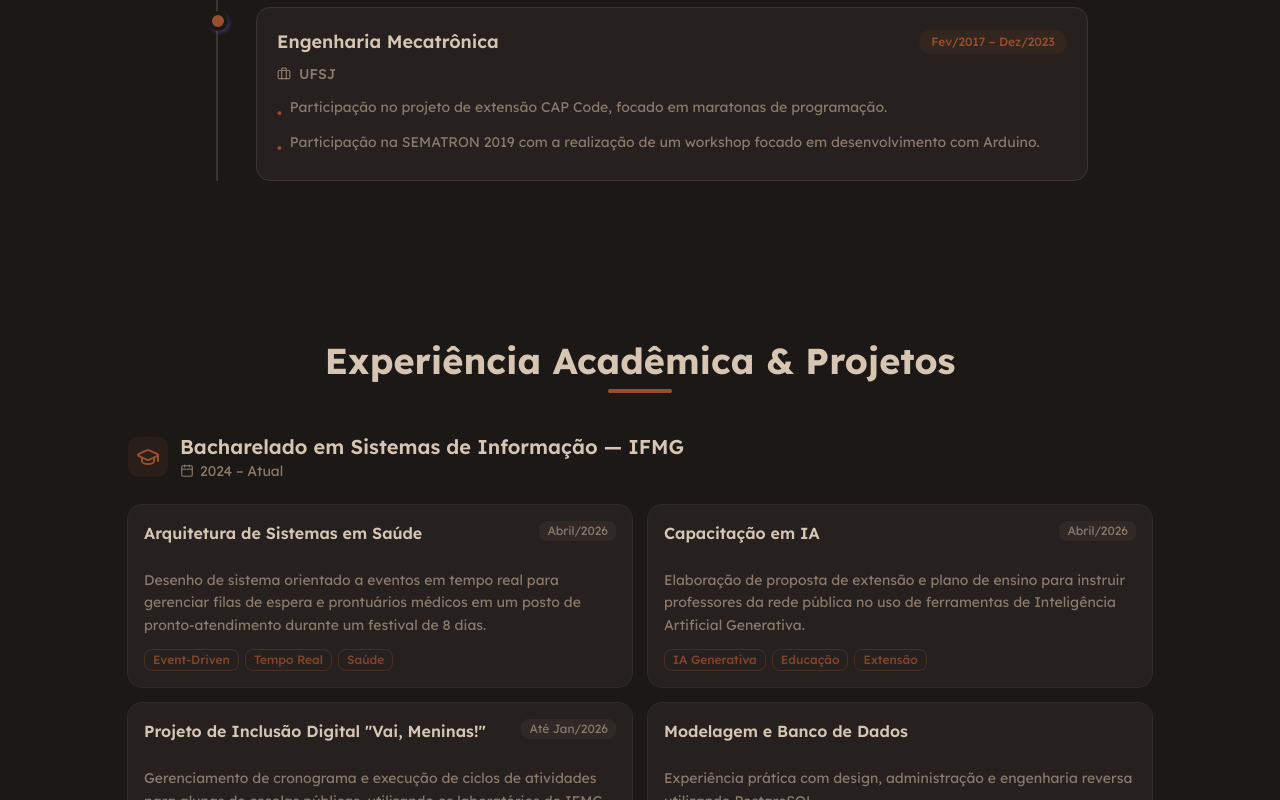
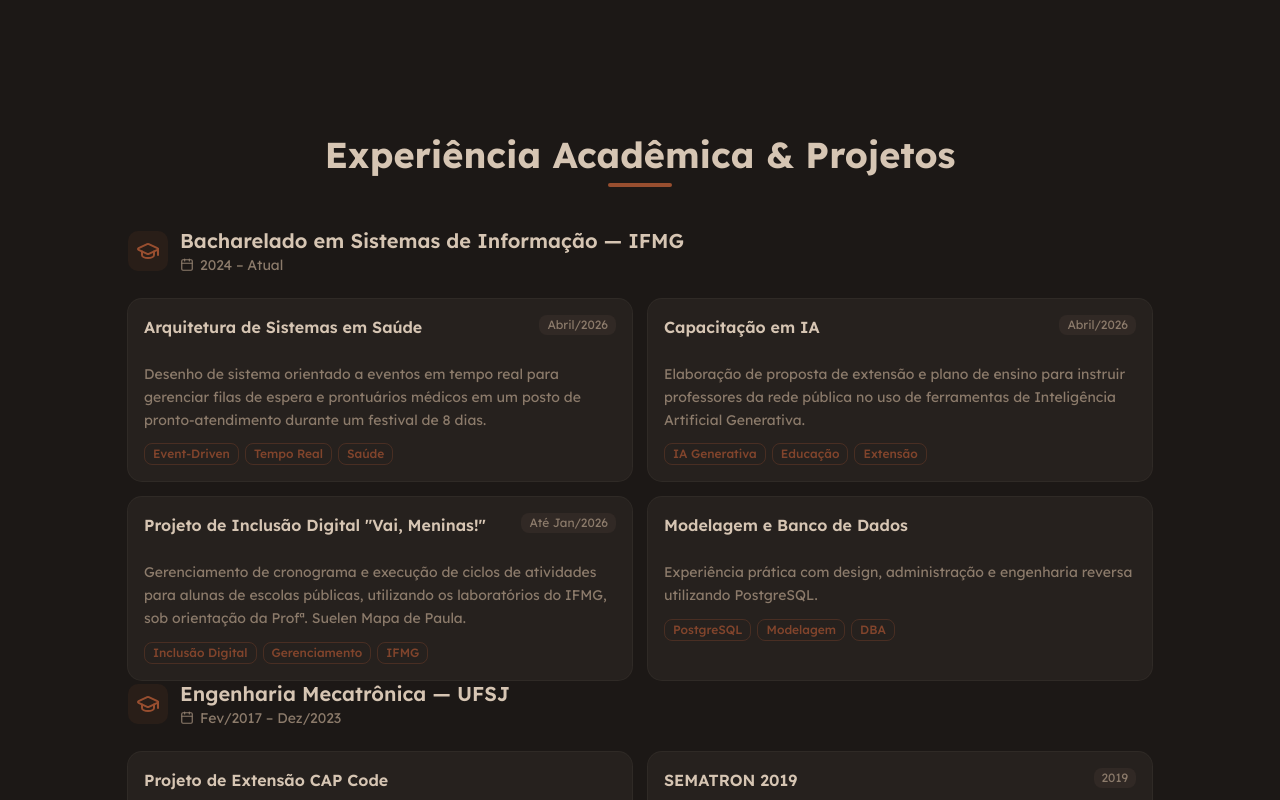
Before and after one commit to Kevinrehem/Kevinrehem.github.io, a Next.js app: page / in a window 1280 px wide. Shown: the part 2420-3220 px from the top of the page. Built offline with nearby package versions, Linux system fonts and the light colour scheme.

Commit message:
feat: move UFSJ experience to academic projects section

```diff
--- a/src/components/experience-section.tsx
+++ b/src/components/experience-section.tsx
@@ -29,15 +29,6 @@ const experiences = [
     company: "Siemens Healthineers",
     description: [
       "Suporte a infraestrutura de TI e resolução de incidentes técnicos.",
-    ],
-  },
-  {
-    period: "Fev/2017 – Dez/2023",
-    title: "Engenharia Mecatrônica",
-    company: "UFSJ",
-    description: [
-      "Participação no projeto de extensão CAP Code, focado em maratonas de programação.",
-      "Participação na SEMATRON 2019 com a realização de um workshop focado em desenvolvimento com Arduino.",
     ],
   },
 ];
--- a/src/components/projects-section.tsx
+++ b/src/components/projects-section.tsx
@@ -38,6 +38,26 @@ const academicProjects = [
         description:
           "Experiência prática com design, administração e engenharia reversa utilizando PostgreSQL.",
         tags: ["PostgreSQL", "Modelagem", "DBA"],
+      },
+    ],
+  },
+  {
+    title: "Engenharia Mecatrônica — UFSJ",
+    period: "Fev/2017 – Dez/2023",
+    projects: [
+      {
+        name: "Projeto de Extensão CAP Code",
+        date: "",
+        description:
+          "Participação no projeto de extensão CAP Code, focado em maratonas de programação.",
+        tags: ["Programação", "Extensão"],
+      },
+      {
+        name: "SEMATRON 2019",
+        date: "2019",
+        description:
+          "Participação na SEMATRON 2019 com a realização de um workshop focado em desenvolvimento com Arduino.",
+        tags: ["Arduino", "Workshop"],
       },
     ],
   },
```
